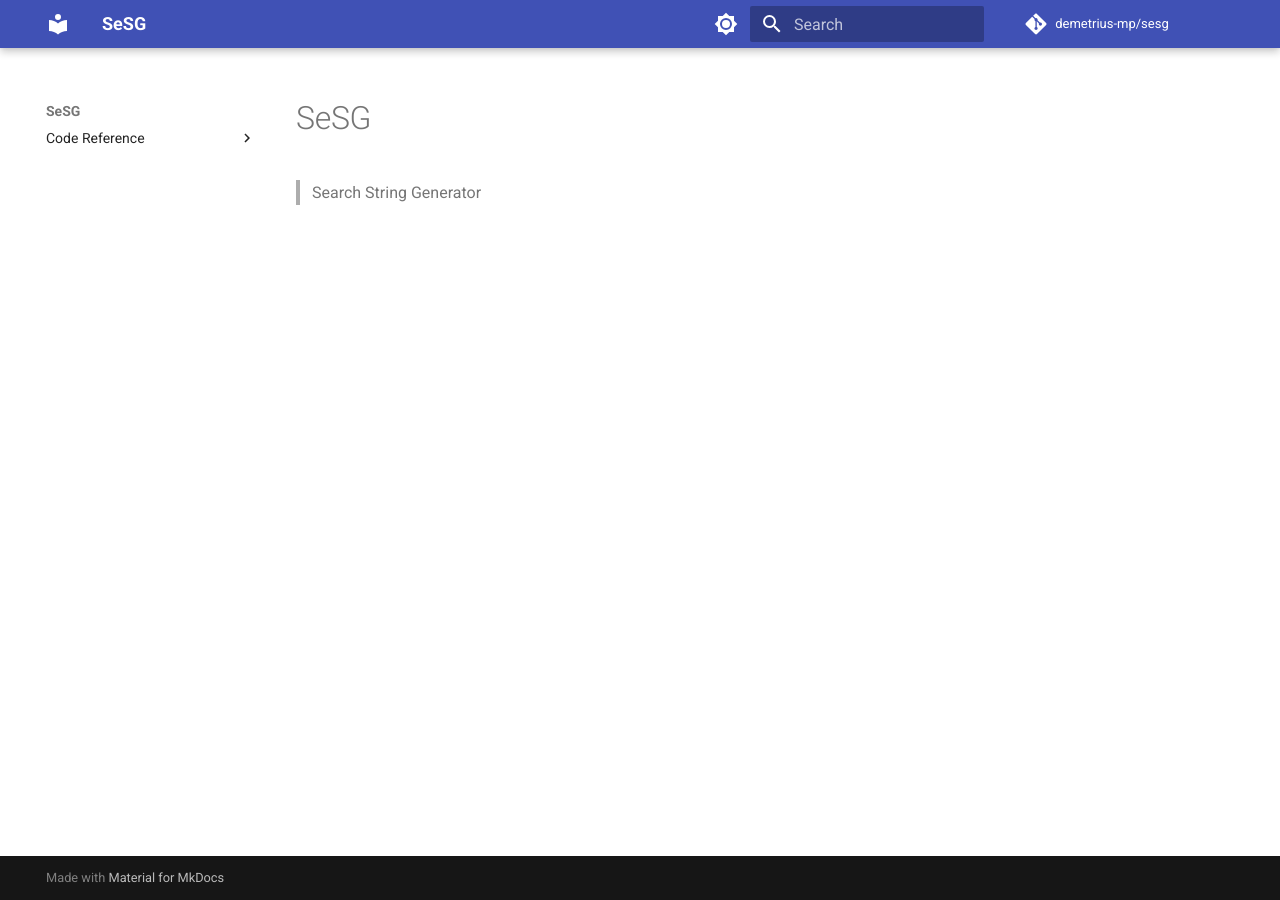
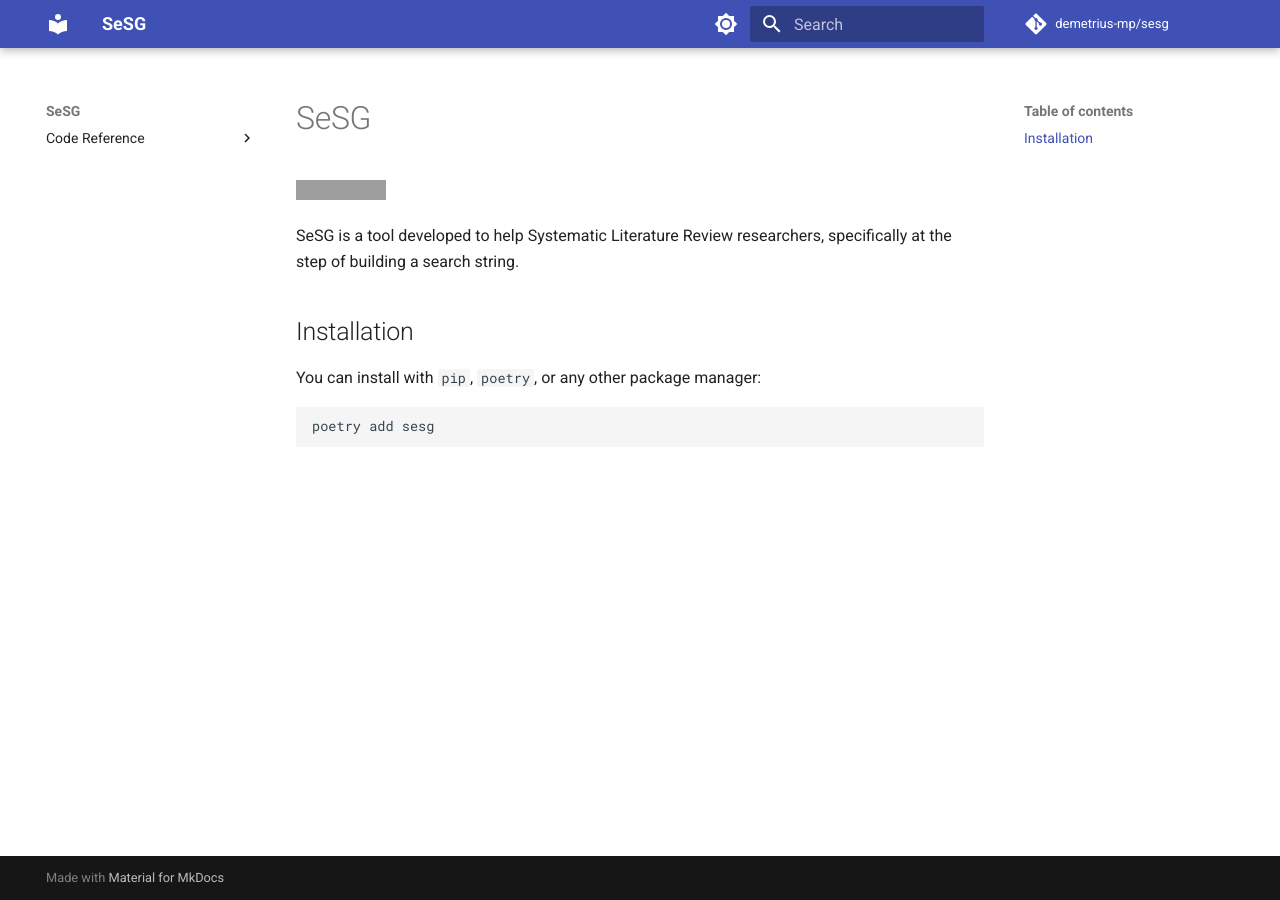
Before and after one commit to demetrius-mp/sesg, an MkDocs documentation site: the page built from docs/index.md, in a window 1280 px wide. Built offline with MkDocs 1.6.1 and Material for MkDocs 9.7.7, drawn with Linux system fonts in a browser that asks for light colours; comment, search, counter and statistics services are not loaded; grey boxes are pictures that could not be loaded.

Commit message:
docs: add content to index page

````diff
--- a/docs/index.md
+++ b/docs/index.md
@@ -1,3 +1,13 @@
 # SeSG
 
-> Search String Generator
+[![Documentation Status](https://readthedocs.org/projects/sesg/badge/?version=latest)](https://sesg.readthedocs.io/en/latest/?badge=latest)
+
+SeSG is a tool developed to help Systematic Literature Review researchers, specifically at the step of building a search string.
+
+## Installation
+
+You can install with `pip`, `poetry`, or any other package manager:
+
+```bash
+poetry add sesg
+```
````
